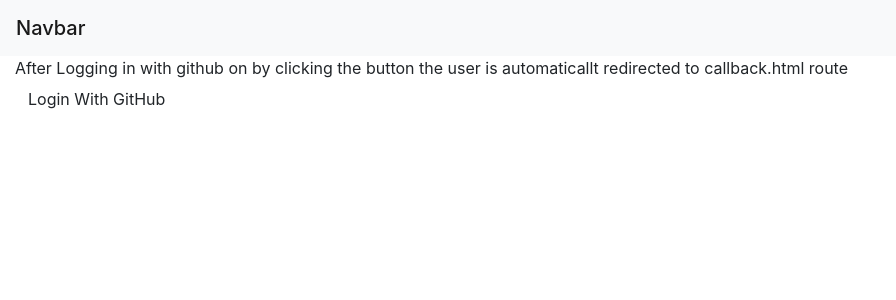
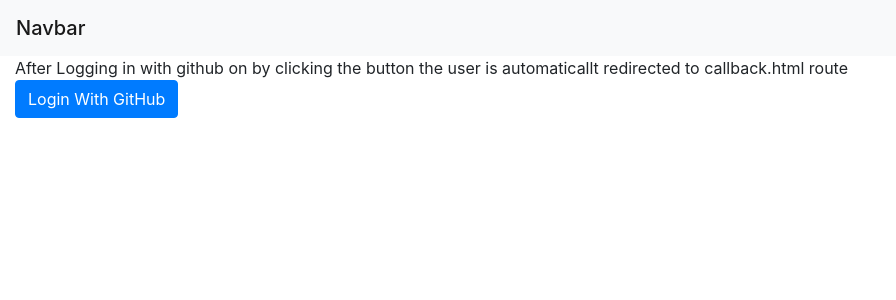
Before and after one commit to akibrhast/github-issue-submission-form, a Jekyll site: the page built from index.html, in a window 1280 px wide. Shown: the top 300 px of the page, without its empty margins (0-896 px from the left). Built offline with Jekyll 4.4.1, drawn with Linux system fonts in a browser that asks for light colours.

Commit message:
Update btn class

```diff
--- a/index.html
+++ b/index.html
@@ -5,5 +5,5 @@
     After Logging in with github on by clicking the button the user is automaticallt redirected to callback.html route
 </div>
 <div id='login-with-github-button'>
-    <a href='https://github.com/login/oauth/authorize?client_id=0f4d20ae24b10b1b1e45' class="btn">Login With GitHub</a>
+    <a href='https://github.com/login/oauth/authorize?client_id=0f4d20ae24b10b1b1e45' class="btn btn-primary">Login With GitHub</a>
 </div>
```
